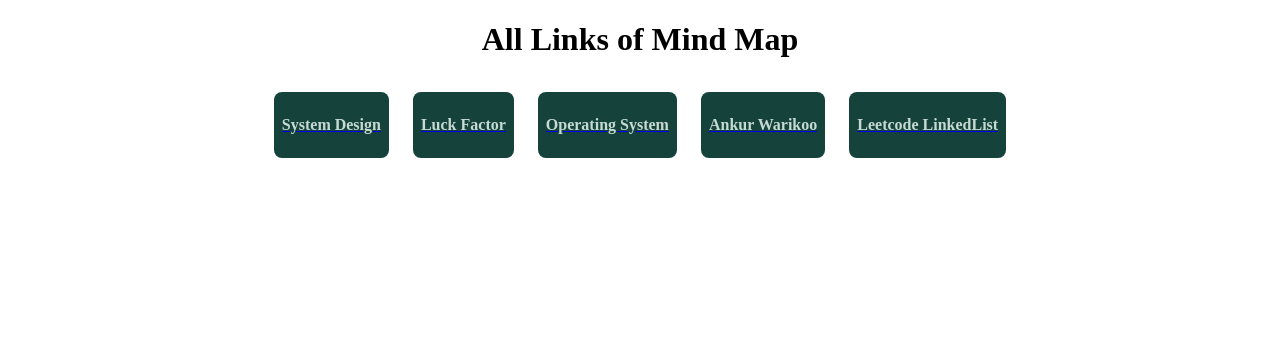
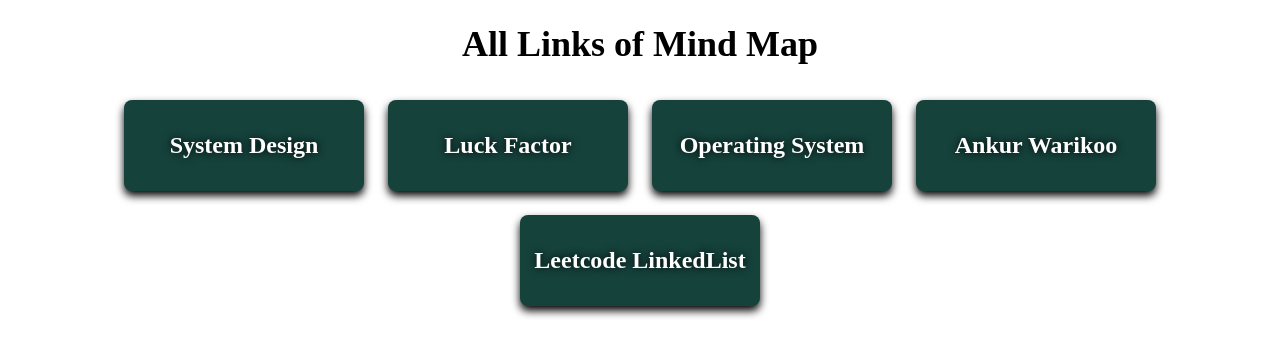
Before and after one commit to Mukesh20120/mind-mapping, a React (Vite) app in the folder Frontend/: page / in a window 1280 px wide. Shown: the top 356 px of the page. Built offline with nearby package versions, Linux system fonts and the light colour scheme.

Commit message:
change some style

```diff
--- a/Frontend/src/components/Links/Link.css
+++ b/Frontend/src/components/Links/Link.css
@@ -1,12 +1,23 @@
-.link--body{
+.link--body {
     background-color: var(--secondary-color);
 }
 
-.link--box{
-  background-color: var(--primary-color);
+.link--box {
+    background-color: var(--primary-color);
+    width: 15rem;
+    text-align: center;
+    border-radius: 10px;
+    box-shadow: 0 0.3rem 0.5rem black;
+    transition: transform 0.2s;
 }
 
-.link--text{
+.link--box:hover {
+    transform: scale(1.05); /* Slightly enlarge on hover */
+}
+
+.link--text {
     text-decoration: none;
-    color: var(--accent-color);
+    color: white;
+    font-size: 1.5rem;
+    text-shadow: 0 0 0.5rem black;
 }
--- a/Frontend/src/components/Links/Links.jsx
+++ b/Frontend/src/components/Links/Links.jsx
@@ -12,11 +12,11 @@
 
   return (
     <>
-      <h1 className=" text-center">All Links of Mind Map</h1>
+      <h1 className=" text-center text-4xl font-extrabold">All Links of Mind Map</h1>
       <div className="link-body flex justify-center items-center flex-wrap">
         {linksData.map((item) => (
           <div key={item.path} className="link--box m-3 rounded-lg">
-            <Link to={item.path}>
+            <Link to={item.path} style={{ textDecoration: "none" }}>
               <p className="link--text font-bold p-2">{item.title}</p>
             </Link>
           </div>
--- a/Frontend/src/components/Maps/LeetcodeLinkedList.jsx
+++ b/Frontend/src/components/Maps/LeetcodeLinkedList.jsx
@@ -27,7 +27,7 @@
                 &times;
               </p>
             </div>
-            <div dangerouslySetInnerHTML={{ __html: modalContent.body }} />
+            <div className=" text-white text-xl" dangerouslySetInnerHTML={{ __html: modalContent.body }} />
           </div>
         </div>
       )}
--- a/Frontend/src/components/Maps/common.css
+++ b/Frontend/src/components/Maps/common.css
@@ -1,21 +1,27 @@
 .container{
   background-color: var(--accent-color);
+  letter-spacing: 0.05em; /* Adjust letter spacing */
+  word-spacing: 0.1em; /* Adjust word spacing */
 }
+
 .modal-container {
     position: fixed;
     top: 50%;
     left: 50%;
-    max-width: 80%;
+    width: 80%;
     height: 80%;
     background-color: var(--primary-color);
-    color: var(--accent-color);
-    font-weight: bolder;
+    color: white;
+    font-family: 'noto sans', sans-serif;
+    font-weight: lighter;
     border-radius: 5%;
     overflow: hidden; /* Prevent content overflow outside modal */
     display: flex; /* Use flexbox for inner content control */
     justify-content: center;
     align-items: center;
-    transform: translate(-50%,-50%)
+    transform: translate(-50%,-50%);
+    letter-spacing: 0.05em; /* Adjust letter spacing */
+    word-spacing: 0.1em; /* Adjust word spacing */
 }
 
 .modal-content {
@@ -24,6 +30,8 @@
     overflow-y: auto; /* Enable vertical scrolling */
     padding: 20px;
     border-radius: 5px;
+    letter-spacing: 0.05em; /* Adjust letter spacing */
+    word-spacing: 0.1em; /* Adjust word spacing */
 }
 
 .modal-close-container{
@@ -36,6 +44,8 @@
     justify-content: center;
     align-items: center;
     cursor: pointer;
+    letter-spacing: 0.05em; /* Adjust letter spacing */
+    word-spacing: 0.1em; /* Adjust word spacing */
 }
 
 .modal-close{
@@ -43,4 +53,6 @@
     font-size: 3rem;
     font-weight: bolder;
     color: var(--primary-color);
+    letter-spacing: 0.05em; /* Adjust letter spacing */
+    word-spacing: 0.1em; /* Adjust word spacing */
 }
```
Lines whose indentation alone changed are shown as unchanged.
